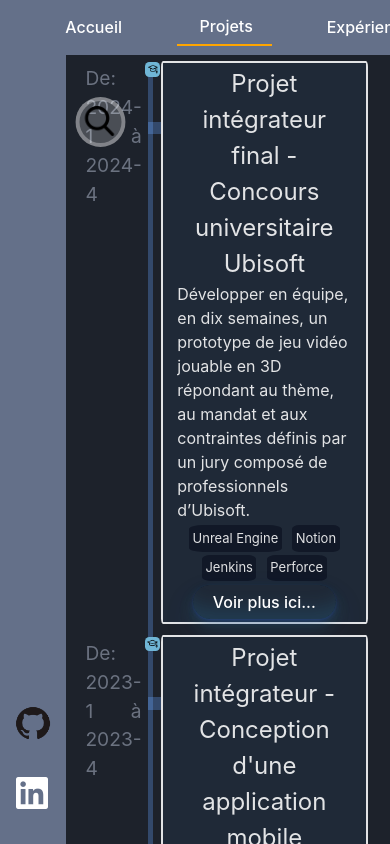
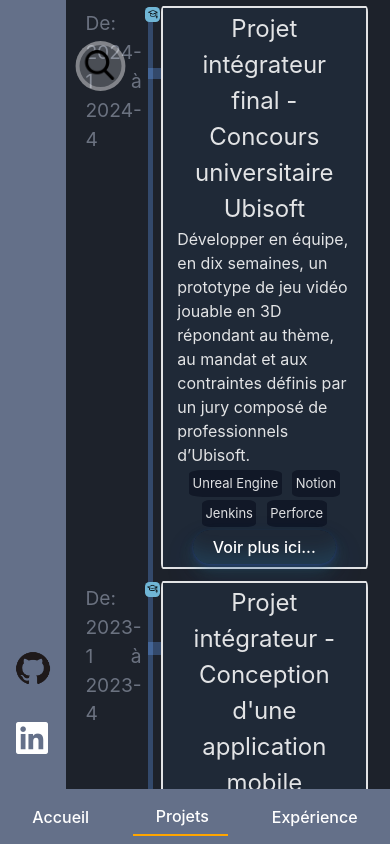
Before and after one commit to jammy312/Porfolio, a React (Vite) app: page /Projects in a window 390 px wide. Built offline with nearby package versions, Linux system fonts and the light colour scheme; grey boxes are pictures that could not be loaded.

Commit message:
update for mobile

```diff
--- a/src/App.tsx
+++ b/src/App.tsx
@@ -25,7 +25,7 @@
                 <Route path='/Projects/Description' element = {<Description/>} />
                 <Route path='/Experience' element = {<Experience/>} />
             </Routes>
-      </AnimatePresence>
+        </AnimatePresence>
       </div>
 
     </div>
--- a/src/Components/Transition.tsx
+++ b/src/Components/Transition.tsx
@@ -5,7 +5,7 @@
   return (props: any) => {
 
     return (
-      <div>
+      <>
         <OgComponent {...props} />
         <motion.div
           className="slide-in"
@@ -21,7 +21,7 @@
           exit={{ scaleY: 0 }}
           transition={{ duration: 1, ease: [0.22, 1, 0.36, 1] }}
         />
-      </div>
+      </>
     );
   };
 };
--- a/src/index.css
+++ b/src/index.css
@@ -20,6 +20,7 @@
   height: 100%;
   display: flex;
   flex-direction: column;
+  text-align: justify;
 }
 a {
   font-weight: 500;
@@ -51,3 +52,9 @@
 button:hover {
   border-color: #646cff;
 }
+
+@media only screen and (max-width: 600px) {
+  #root {
+    flex-direction: column-reverse;
+  }
+}
--- a/src/styles/App.css
+++ b/src/styles/App.css
@@ -1,8 +1,3 @@
-#root {
-
-  text-align: justify;
-}
-
 .logo {
   height: 6em;
   padding: 1.5em;
@@ -44,10 +39,17 @@
   flex-direction: row;
   flex-grow: 1;
   position: relative;
+  height: 93.5vh;
 }
 
 .all-screen{
   flex-grow: 1;
   position: relative;
-  height: 100vh;
+  height: 100%;
 }
+
+@media only screen and (max-width: 600px) {
+  .all-screen {
+    overflow: auto;
+  }
+}
--- a/src/styles/Header.css
+++ b/src/styles/Header.css
@@ -48,3 +48,11 @@
     border-bottom: 2px solid orange;
     margin: 0 2%
 }
+
+@media only screen and (max-width: 600px) {
+    .up-space {
+      justify-content: space-around;
+      margin: 0%;
+      min-width: 0vh;
+    }
+  }
--- a/src/styles/Projects.css
+++ b/src/styles/Projects.css
@@ -2,12 +2,11 @@
     display: flex;
     flex-direction: column;
     align-items: center;
-    height: 100vh;
+    height: 100%;
     overflow: auto;
 }
 
 #Projects{
-
     height: 100%;
     width: 100%;
 }
```
Also changed, not shown: src/styles/Transition.css (line endings or trailing spaces).
